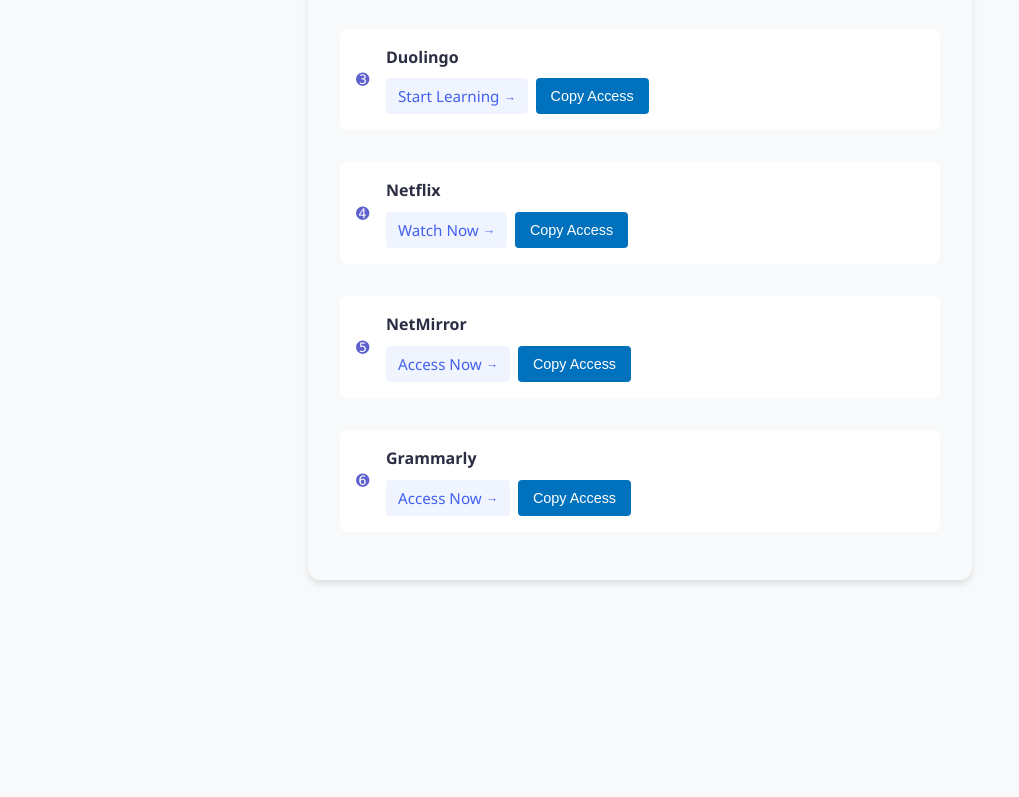
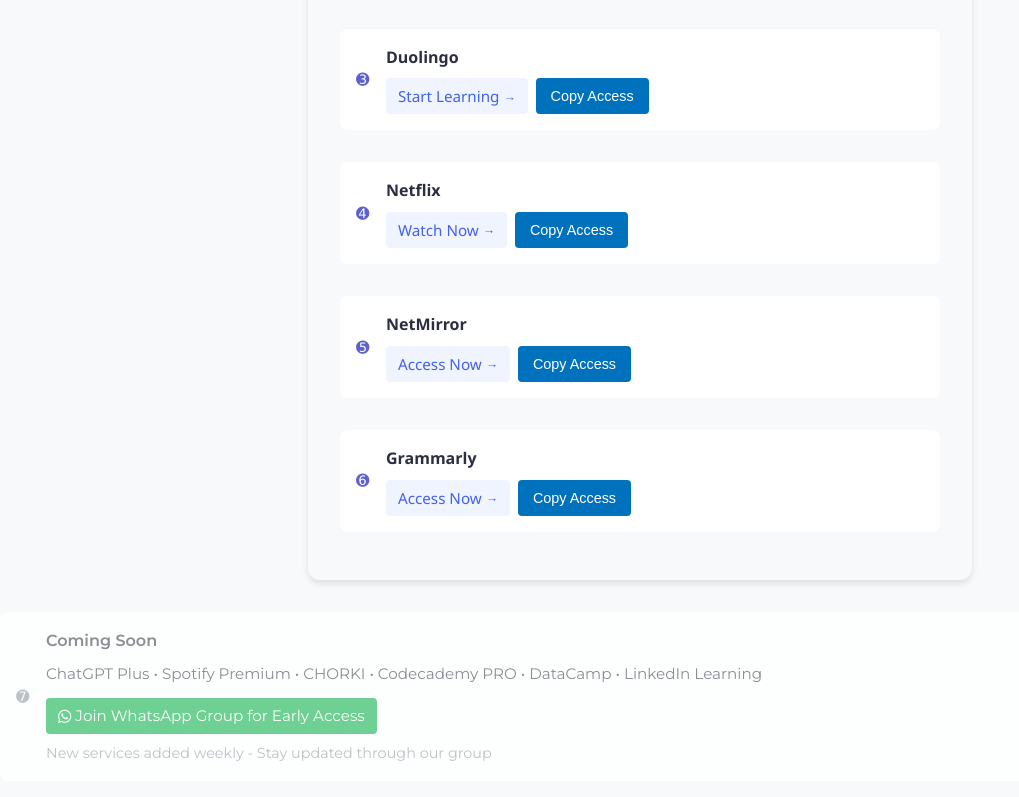
Before and after one commit to tanvirmahfuz100/fireman, a plain HTML site: page access.html in a window 1280 px wide. Shown: the part 857-1654 px from the top of the page, without its empty margins (0-1019 px from the left). Before the commit the page ends 1469 px from the top, so only its background shows below. Drawn offline with Linux system fonts and the light colour scheme.

Commit message:
Update access.html Added Coming Soon Section

```diff
--- a/access.html
+++ b/access.html
@@ -251,6 +251,32 @@
     </div>
   </div>
 
+<!-- New Coming Soon Section -->
+      <div class="service-item" style="opacity: 0.8; filter: grayscale(0.3); background: rgba(255,255,255,0.9);">
+        <span style="width: 30px; color: #adb5bd;">➐</span>
+        <div style="flex-grow: 1;">
+          <div style="font-weight: 600; color: #6c757d;">Coming Soon</div>
+          <div style="color: #6c757d; font-size: 0.95rem; margin-top: 8px;">
+            ChatGPT Plus • Spotify Premium • CHORKI • Codecademy PRO • DataCamp • LinkedIn Learning
+          </div>
+          <div class="service-actions" style="margin-top: 12px;">
+            <a href="https://chat.whatsapp.com/YOUR_INVITE_LINK_HERE"
+               class="service-link"
+               style="background: #25D366; color: white;"
+               target="_blank"
+               rel="noopener noreferrer">
+              <i class="fab fa-whatsapp"></i> Join WhatsApp Group for Early Access
+            </a>
+          </div>
+          <div style="color: #adb5bd; font-size: 0.9rem; margin-top: 8px;">
+            New services added weekly - Stay updated through our group
+          </div>
+        </div>
+      </div>
+    </div>
+  </div>
+
+
   <div class="error-message" id="errorMessage"></div>
 
   <script>
```
